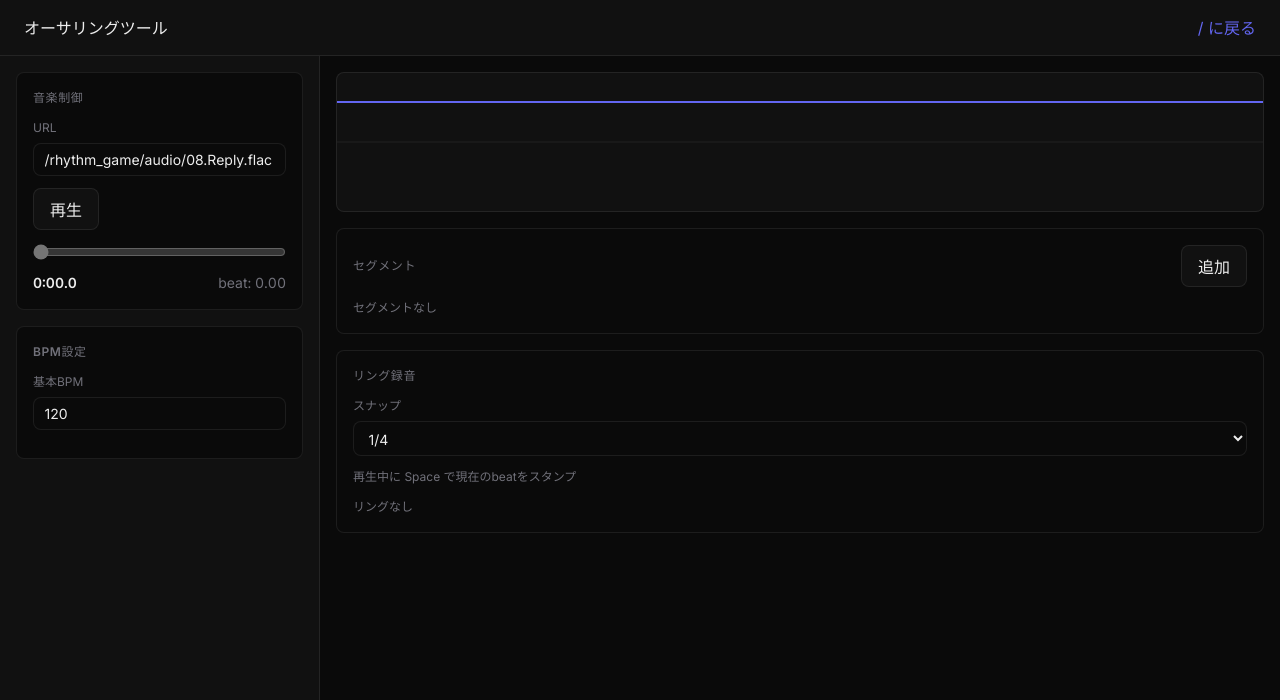
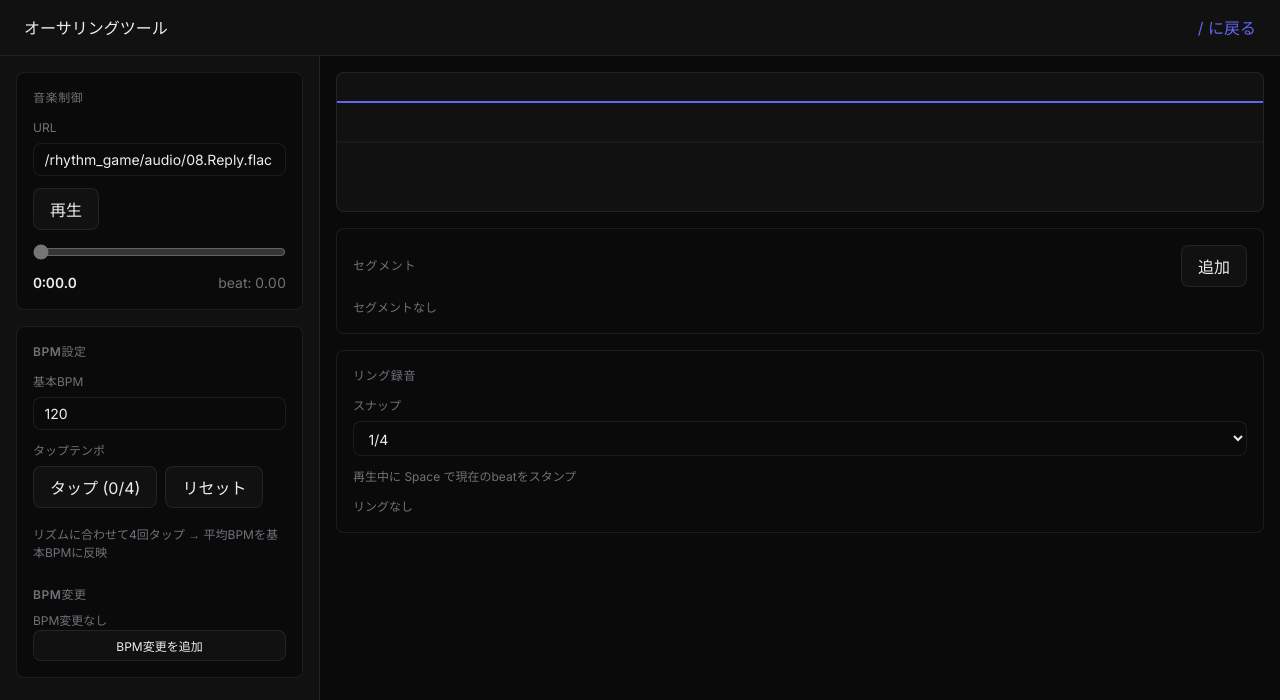
Before and after one commit to yokoyokoPyoko/rhythm_game, a React (Vite) app: page /#/editor in a window 1280 px wide. Shown: the top 700 px of the page. Built offline with nearby package versions, Linux system fonts and the light colour scheme.

Commit message:
checkpoint(T54, gate-a)

```diff
--- a/src/index.css
+++ b/src/index.css
@@ -541,3 +541,46 @@ button:focus-visible {
   color: var(--danger);
   background-color: transparent;
 }
+
+.editor-subhead {
+  font-size: 0.75rem;
+  font-weight: 600;
+  letter-spacing: 0.05em;
+  color: var(--text-muted);
+  margin: 0.5rem 0 0.5rem;
+}
+
+.bpm-change-list {
+  list-style: none;
+  display: flex;
+  flex-direction: column;
+  gap: 0.375rem;
+  max-height: 220px;
+  overflow-y: auto;
+  margin-bottom: 0.5rem;
+}
+
+.bpm-change-item {
+  display: grid;
+  grid-template-columns: 1fr 1fr auto;
+  gap: 0.375rem;
+  align-items: center;
+}
+
+.bpm-change-item input {
+  padding: 0.25em 0.5em;
+  font-size: 0.875rem;
+  font-variant-numeric: tabular-nums;
+}
+
+.bpm-change-delete {
+  padding: 0.125rem 0.5rem;
+  font-size: 0.75rem;
+  color: var(--danger);
+  background-color: transparent;
+}
+
+.bpm-change-add {
+  width: 100%;
+  font-size: 0.75rem;
+}
--- a/src/screens/EditorScreen.tsx
+++ b/src/screens/EditorScreen.tsx
@@ -3,7 +3,8 @@ import { Link } from 'react-router-dom'
 import { AudioManager } from '../audio/AudioManager'
 import { BpmTimeline } from '../audio/bpmTimeline'
 import { loadAudio } from '../audio/loader'
-import type { RingDef, Segment } from '../types'
+import type { BpmChange, RingDef, Segment } from '../types'
+import BpmEditor from './editor/BpmEditor'
 import SegmentEditor from './editor/SegmentEditor'
 import WavePreview from './editor/WavePreview'
 
@@ -28,6 +29,7 @@ export default function EditorScreen() {
   const [snap, setSnap] = useState(0.25)
   const [rings, setRings] = useState<RingDef[]>([])
   const [segments, setSegments] = useState<Segment[]>([])
+  const [bpmChanges, setBpmChanges] = useState<BpmChange[]>([])
 
   const sourceRef = useRef<AudioBufferSourceNode | null>(null)
   const startCtxTimeRef = useRef(0)
@@ -41,7 +43,7 @@ export default function EditorScreen() {
   }
 
   const safeBpm = bpm > 0 ? bpm : 120
-  const timeline = useMemo(() => new BpmTimeline(safeBpm, []), [safeBpm])
+  const timeline = useMemo(() => new BpmTimeline(safeBpm, bpmChanges), [safeBpm, bpmChanges])
   const beat = timeline.msToBeat(positionMs)
 
   useEffect(() => {
@@ -229,20 +231,12 @@ export default function EditorScreen() {
 
           <section className="editor-pane">
             <h2>BPM設定</h2>
-            <div className="editor-field">
-              <label className="editor-label" htmlFor="bpm">
-                基本BPM
-              </label>
-              <input
-                id="bpm"
-                className="editor-input"
-                type="number"
-                min={1}
-                value={bpm}
-                onChange={(e) => setBpm(Number(e.target.value))}
-              />
-            </div>
-            {/* TODO(T54): BPM変更リスト・タップテンポ */}
+            <BpmEditor
+              bpm={bpm}
+              onBpmChange={setBpm}
+              bpmChanges={bpmChanges}
+              onBpmChangesChange={setBpmChanges}
+            />
           </section>
         </aside>
 
--- /dev/null
+++ b/src/screens/editor/BpmEditor.tsx
@@ -0,0 +1,131 @@
+import { useRef, useState } from 'react'
+import type { BpmChange } from '../../types'
+
+const TAP_COUNT = 4
+const BPM_MIN = 1
+const BPM_MAX = 1000
+
+interface BpmEditorProps {
+  bpm: number
+  onBpmChange: (bpm: number) => void
+  bpmChanges: BpmChange[]
+  onBpmChangesChange: (next: BpmChange[]) => void
+}
+
+export default function BpmEditor({ bpm, onBpmChange, bpmChanges, onBpmChangesChange }: BpmEditorProps) {
+  const tapTimesRef = useRef<number[]>([])
+  const [tapCount, setTapCount] = useState(0)
+
+  const addChange = () => {
+    const defaultBeat = bpmChanges.length > 0 ? Math.floor(bpmChanges[bpmChanges.length - 1].beat) + 4 : 4
+    onBpmChangesChange([...bpmChanges, { beat: defaultBeat, bpm }])
+  }
+
+  const removeChange = (index: number) => {
+    onBpmChangesChange(bpmChanges.filter((_, i) => i !== index))
+  }
+
+  const updateChange = (index: number, patch: Partial<BpmChange>) => {
+    onBpmChangesChange(bpmChanges.map((c, i) => (i === index ? { ...c, ...patch } : c)))
+  }
+
+  const handleTap = () => {
+    const now = performance.now()
+    const times = [...tapTimesRef.current, now]
+    if (times.length < TAP_COUNT) {
+      tapTimesRef.current = times
+      setTapCount(times.length)
+      return
+    }
+    let total = 0
+    for (let i = 1; i < times.length; i++) {
+      total += times[i] - times[i - 1]
+    }
+    const avgInterval = total / (times.length - 1)
+    if (avgInterval > 0) {
+      const tappedBpm = Math.round(60000 / avgInterval)
+      if (tappedBpm >= BPM_MIN && tappedBpm <= BPM_MAX) {
+        onBpmChange(tappedBpm)
+      }
+    }
+    tapTimesRef.current = []
+    setTapCount(0)
+  }
+
+  const resetTap = () => {
+    tapTimesRef.current = []
+    setTapCount(0)
+  }
+
+  return (
+    <div>
+      <div className="editor-field">
+        <label className="editor-label" htmlFor="bpm">
+          基本BPM
+        </label>
+        <input
+          id="bpm"
+          className="editor-input"
+          type="number"
+          min={BPM_MIN}
+          value={bpm}
+          onChange={(e) => onBpmChange(Number(e.target.value))}
+        />
+      </div>
+
+      <div className="editor-field">
+        <label className="editor-label">タップテンポ</label>
+        <div className="editor-controls">
+          <button type="button" onClick={handleTap}>
+            タップ ({tapCount}/{TAP_COUNT})
+          </button>
+          <button type="button" onClick={resetTap}>
+            リセット
+          </button>
+        </div>
+        <p className="editor-hint">リズムに合わせて{TAP_COUNT}回タップ → 平均BPMを基本BPMに反映</p>
+      </div>
+
+      <h3 className="editor-subhead">BPM変更</h3>
+      {bpmChanges.length === 0 ? (
+        <p className="editor-empty">BPM変更なし</p>
+      ) : (
+        <ul className="bpm-change-list">
+          {bpmChanges.map((change, i) => (
+            <li key={i} className="bpm-change-item">
+              <input
+                className="editor-input bpm-change-beat"
+                type="number"
+                min={0}
+                step={0.25}
+                value={change.beat}
+                onChange={(e) => updateChange(i, { beat: Math.max(0, Number(e.target.value)) })}
+                aria-label={`BPM変更${i + 1}のbeat`}
+              />
+              <input
+                className="editor-input bpm-change-bpm"
+                type="number"
+                min={BPM_MIN}
+                max={BPM_MAX}
+                value={change.bpm}
+                onChange={(e) => updateChange(i, { bpm: Number(e.target.value) })}
+                aria-label={`BPM変更${i + 1}のBPM`}
+              />
+              <button
+                type="button"
+                className="bpm-change-delete"
+                onClick={() => removeChange(i)}
+                aria-label={`BPM変更${i + 1}を削除`}
+              >
+                削除
+              </button>
+            </li>
+          ))}
+        </ul>
+      )}
+      <button type="button" className="bpm-change-add" onClick={addChange}>
+        BPM変更を追加
+      </button>
+    </div>
+  )
+}
```
Also changed, not shown: orchestrator_state.json (+7 -1 lines), 1 other file (tests, documents, lock files or other folders).
